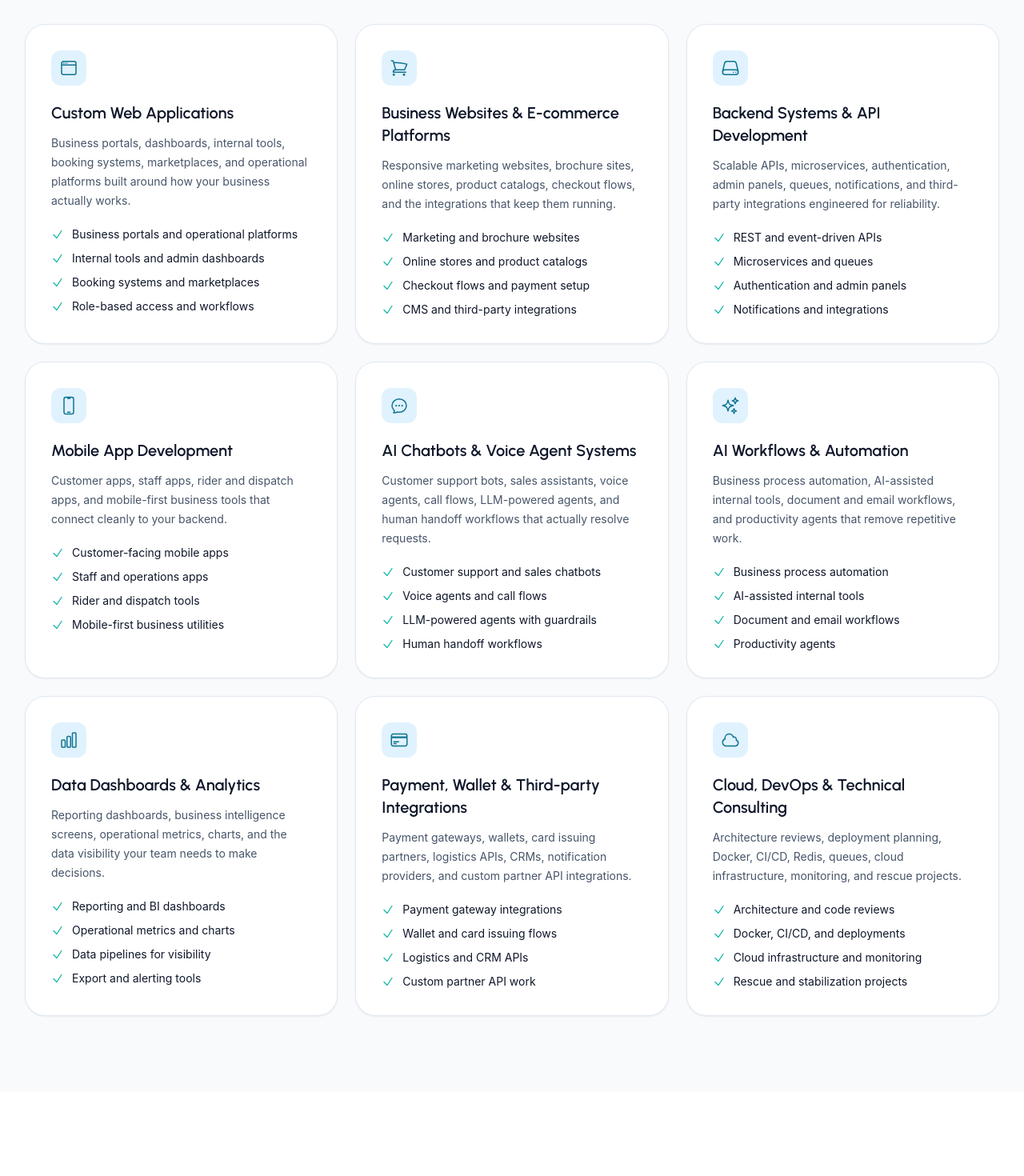
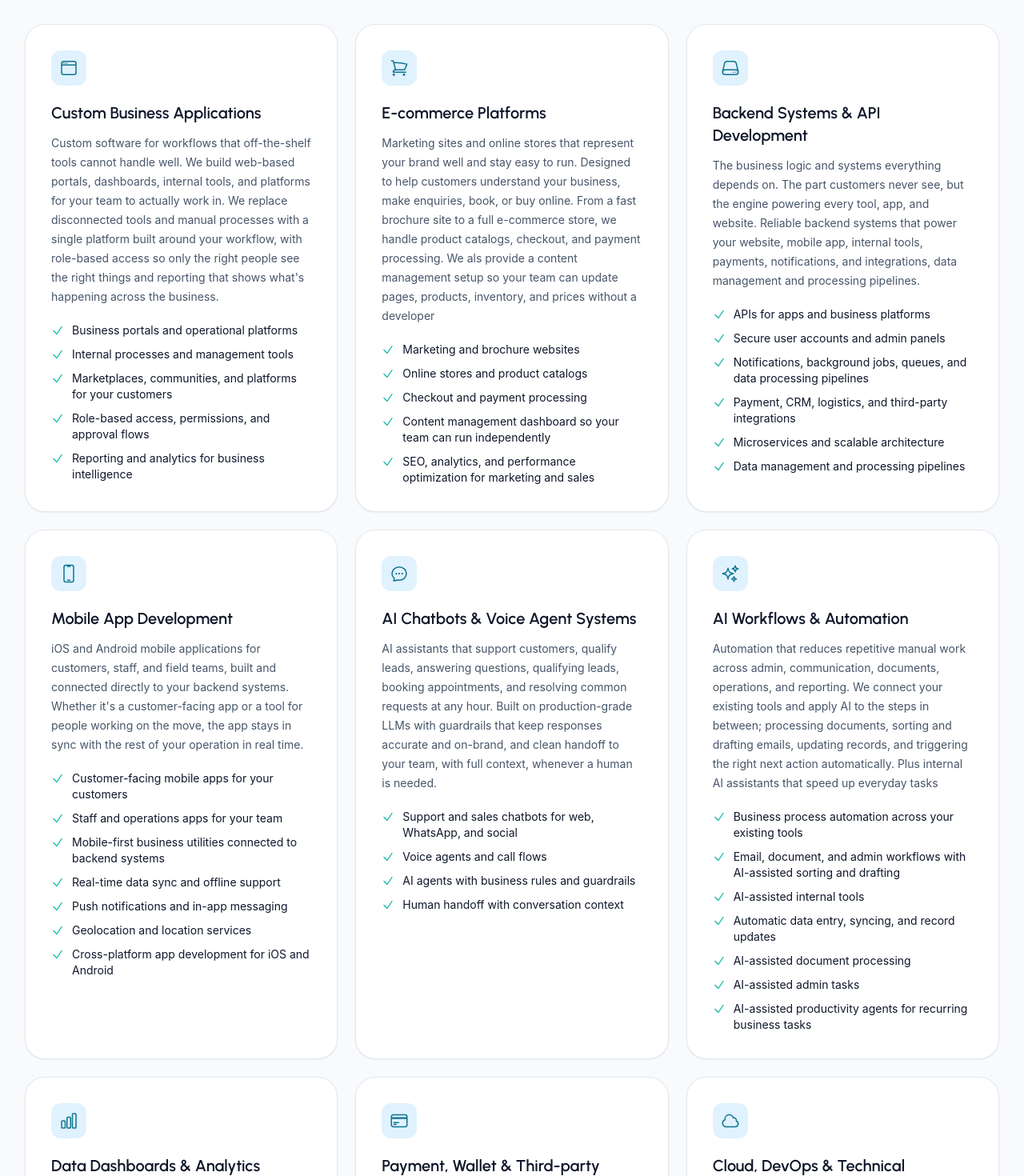
Before and after one commit to ekanSoft/home-site-new, a React (Vite) app: page /services in a window 1280 px wide. Shown: the part 540-2010 px from the top of the page at 80% size. Built offline with nearby package versions, Linux system fonts and the light colour scheme; no server answers.

Commit message:
Update ServicesPreview and Services components: refine service descriptions for clarity, enhance home summaries for better context, and adjust text in the Services page to improve user understanding of offerings.

```diff
--- a/src/components/home/ServicesPreview.tsx
+++ b/src/components/home/ServicesPreview.tsx
@@ -15,8 +15,8 @@ export function ServicesPreview() {
         <div className="flex flex-wrap items-end justify-between gap-6">
           <SectionHeader
             eyebrow="What we do"
-            title="Software delivery across the systems your business depends on"
-            intro="From public websites to business logic APIs, automation, mobile tools, and AI agents, ekansoft focuses on software that fits the operation behind it"
+            title="Software delivery across the systems your business depends on."
+            intro="From customer-facing websites to internal tools, mobile apps, automation, and AI assistants, ekansoft builds practical software around the way your business actually operates."
           />
           <Link
             to="/services"
@@ -42,7 +42,9 @@ export function ServicesPreview() {
               <h3 className="mt-5 text-lg font-semibold text-heading group-hover:text-brand">
                 {service.title}
               </h3>
-              <p className="mt-2 text-sm leading-6 text-muted">{service.summary}</p>
+              <p className="mt-2 text-sm leading-6 text-muted">
+                {service.homeSummary ?? service.summary}
+              </p>
               <span className="mt-5 inline-flex items-center gap-1.5 text-sm font-semibold text-brand">
                 Learn more
                 <ArrowRightIcon className="size-3.5 transition-transform group-hover:translate-x-0.5" />
--- a/src/data/services.ts
+++ b/src/data/services.ts
@@ -1,31 +1,37 @@
-import type { Service } from '../types/site'
+import type { Service, ServiceSlug } from '../types/site'
 
 export const services: Service[] = [
   {
-    slug: 'custom-web-applications',
-    title: 'Custom Web Applications',
-    shortTitle: 'Web Applications',
+    slug: 'custom-business-applications',
+    title: 'Custom Business Applications',
+    shortTitle: 'Custom Applications',
+    homeSummary:
+      'Business portals, dashboards, internal tools and processes, marketplaces, operational platforms, and custom platforms built around your day-to-day workflow.',
     summary:
-      'Business portals, dashboards, internal tools, booking systems, marketplaces, and operational platforms built around how your business actually works.',
+      "Custom software for workflows that off-the-shelf tools cannot handle well. We build web-based portals, dashboards, internal tools, and platforms for your team to actually work in. We replace disconnected tools and manual processes with a single platform built around your workflow, with role-based access so only the right people see the right things and reporting that shows what's happening across the business.",
     details: [
       'Business portals and operational platforms',
-      'Internal tools and admin dashboards',
-      'Booking systems and marketplaces',
-      'Role-based access and workflows',
+      'Internal processes and management tools',
+      'Marketplaces, communities, and platforms for your customers',
+      'Role-based access, permissions, and approval flows',
+      'Reporting and analytics for business intelligence',
     ],
     icon: 'window',
   },
   {
-    slug: 'business-websites-ecommerce',
-    title: 'Business Websites & E-commerce Platforms',
+    slug: 'ecommerce',
+    title: 'E-commerce Platforms',
     shortTitle: 'Websites & E-commerce',
+    homeSummary:
+      'Professional websites and online stores that bring in customers and let them access a clean brochure site to a full shop with products, checkout, and payments',
     summary:
-      'Responsive marketing websites, brochure sites, online stores, product catalogs, checkout flows, and the integrations that keep them running.',
+      'Marketing sites and online stores that represent your brand well and stay easy to run. Designed to help customers understand your business, make enquiries, book, or buy online. From a fast brochure site to a full e-commerce store, we handle product catalogs, checkout, and payment processing. We als provide a content management setup so your team can update pages, products, inventory, and prices without a developer',
     details: [
       'Marketing and brochure websites',
       'Online stores and product catalogs',
-      'Checkout flows and payment setup',
-      'CMS and third-party integrations',
+      'Checkout and payment processing',
+      'Content management dashboard so your team can run independently',
+      'SEO, analytics, and performance optimization for marketing and sales',
     ],
     icon: 'cart',
   },
@@ -33,13 +39,17 @@ export const services: Service[] = [
     slug: 'backend-api-development',
     title: 'Backend Systems & API Development',
     shortTitle: 'Backend & APIs',
+    homeSummary:
+      'The behind-the-scenes systems that keeps your business logic, app, website, payments, notifications, data, admin panels, and business tools working together reliably.',
     summary:
-      'Scalable APIs, microservices, authentication, admin panels, queues, notifications, and third-party integrations engineered for reliability.',
+      'The business logic and systems everything depends on. The part customers never see, but the engine powering every tool, app, and website. Reliable backend systems that power your website, mobile app, internal tools, payments, notifications, and integrations, data management and processing pipelines.',
     details: [
-      'REST and event-driven APIs',
-      'Microservices and queues',
-      'Authentication and admin panels',
-      'Notifications and integrations',
+      'APIs for apps and business platforms',
+      'Secure user accounts and admin panels',
+      'Notifications, background jobs, queues, and data processing pipelines',
+      'Payment, CRM, logistics, and third-party integrations',
+      'Microservices and scalable architecture',
+      'Data management and processing pipelines',
     ],
     icon: 'server',
   },
@@ -47,13 +57,18 @@ export const services: Service[] = [
     slug: 'mobile-app-development',
     title: 'Mobile App Development',
     shortTitle: 'Mobile Apps',
+    homeSummary:
+      'Custom iOS, Android, and cross-platform mobile apps built according to your requirements, users, and business goals.',
     summary:
-      'Customer apps, staff apps, rider and dispatch apps, and mobile-first business tools that connect cleanly to your backend.',
+      "iOS and Android mobile applications for customers, staff, and field teams, built and connected directly to your backend systems. Whether it's a customer-facing app or a tool for people working on the move, the app stays in sync with the rest of your operation in real time.",
     details: [
-      'Customer-facing mobile apps',
-      'Staff and operations apps',
-      'Rider and dispatch tools',
-      'Mobile-first business utilities',
+      'Customer-facing mobile apps for your customers',
+      'Staff and operations apps for your team',
+      'Mobile-first business utilities connected to backend systems',
+      'Real-time data sync and offline support',
+      'Push notifications and in-app messaging',
+      'Geolocation and location services',
+      'Cross-platform app development for iOS and Android',
     ],
     icon: 'device',
   },
@@ -61,13 +76,15 @@ export const services: Service[] = [
     slug: 'ai-chatbots-voice-agents',
     title: 'AI Chatbots & Voice Agent Systems',
     shortTitle: 'AI Chatbots & Voice Agents',
+    homeSummary:
+      'AI assistants that answer customer questions, qualify enquiries, handle routine requests, and pass important conversations to your team.',
     summary:
-      'Customer support bots, sales assistants, voice agents, call flows, LLM-powered agents, and human handoff workflows that actually resolve requests.',
+      'AI assistants that support customers, qualify leads,  answering questions, qualifying leads, booking appointments, and resolving common requests at any hour. Built on production-grade LLMs with guardrails that keep responses accurate and on-brand, and clean handoff to your team, with full context, whenever a human is needed.',
     details: [
-      'Customer support and sales chatbots',
+      'Support and sales chatbots for web, WhatsApp, and social',
       'Voice agents and call flows',
-      'LLM-powered agents with guardrails',
-      'Human handoff workflows',
+      'AI agents with business rules and guardrails',
+      'Human handoff with conversation context',
     ],
     icon: 'chat',
   },
@@ -75,13 +92,18 @@ export const services: Service[] = [
     slug: 'ai-workflows-automation',
     title: 'AI Workflows & Automation',
     shortTitle: 'AI Workflows & Automation',
+    homeSummary:
+      'Automation for repetitive tasks like emails, documents, approvals, reporting, customer follow-ups, and internal admin work.',
     summary:
-      'Business process automation, AI-assisted internal tools, document and email workflows, and productivity agents that remove repetitive work.',
+      'Automation that reduces repetitive manual work across admin, communication, documents, operations, and reporting. We connect your existing tools and apply AI to the steps in between; processing documents, sorting and drafting emails, updating records, and triggering the right next action automatically. Plus internal AI assistants that speed up everyday tasks',
     details: [
-      'Business process automation',
+      'Business process automation across your existing tools',
+      'Email, document, and admin workflows with AI-assisted sorting and drafting',
       'AI-assisted internal tools',
-      'Document and email workflows',
-      'Productivity agents',
+      'Automatic data entry, syncing, and record updates',
+      'AI-assisted document processing',
+      'AI-assisted admin tasks',
+      'AI-assisted productivity agents for recurring business tasks',
     ],
     icon: 'sparkles',
   },
@@ -90,12 +112,15 @@ export const services: Service[] = [
     title: 'Data Dashboards & Analytics',
     shortTitle: 'Dashboards & Analytics',
     summary:
-      'Reporting dashboards, business intelligence screens, operational metrics, charts, and the data visibility your team needs to make decisions.',
+      "Clear visibility into what's happening across your business. We pull data from your different systems into one centralized location so you can see the big picture. Beyond just showing numbers, we help you spot trends, track performance, and understand what's driving results. And with forecasting, we can use your historical data to project what's likely to happen next so you can plan ahead with confidence making you proactive, rather than reactive.",
     details: [
-      'Reporting and BI dashboards',
-      'Operational metrics and charts',
-      'Data pipelines for visibility',
-      'Export and alerting tools',
+      'Data pulled together from all your different sources',
+      'Analysis of trends, patterns, and performance over time',
+      'Forecasting and prediction of future trends',
+      'Reporting and business-intelligence dashboards',
+      'Data cleanup and visibility pipelines',
+      'Live metrics and KPIs that track what matters most',
+      'Insights and alerts that support better decisions',
     ],
     icon: 'chart',
   },
@@ -104,12 +129,15 @@ export const services: Service[] = [
     title: 'Payment, Wallet & Third-party Integrations',
     shortTitle: 'Payments & Integrations',
     summary:
-      'Payment gateways, wallets, card issuing partners, logistics APIs, CRMs, notification providers, and custom partner API integrations.',
+      'Payment integrations that connect your business systems to payment services it needs. From integrating payment gateways and card processing to handling transactions, creating virtual accounts, managing wallets, and processing credit facilities. We build the money side of your product so it\'s accurate, secure, and reliable. We also set up payment webhooks and the behind-the-scenes connections that keep balances, payouts, and records in sync automatically.',
     details: [
-      'Payment gateway integrations',
-      'Wallet and card issuing flows',
-      'Logistics and CRM APIs',
-      'Custom partner API work',
+      'Payment gateway integrations and card processing',
+      'Payment and wallet management',
+      'Wallet, virtual account, and transaction flows',
+      'Credit facilities and credit processing',
+      'Payment webhooks and behind-the-scenes connections',
+      'Balance, payout, and record syncing',
+      'Payment API integrations and reliability fixes',
     ],
     icon: 'card',
   },
@@ -117,13 +145,15 @@ export const services: Service[] = [
     slug: 'cloud-devops-consulting',
     title: 'Cloud, DevOps & Technical Consulting',
     shortTitle: 'Cloud & Consulting',
+    homeSummary:
+      'Help improving, stabilizing, reviewing, or launching software that already exists, especially when reliability or delivery has become a concern.',
     summary:
-      'Architecture reviews, deployment planning, Docker, CI/CD, Redis, queues, cloud infrastructure, monitoring, and rescue projects.',
+      'Senior engineering guidance to launch, scale, and keep your software running well. From architecture reviews and deployment planning to cloud infrastructure, monitoring, and performance, we help you make the right technical decisions — and step in to rescue and stabilize projects that have stalled or gone off track.',
     details: [
       'Architecture and code reviews',
-      'Docker, CI/CD, and deployments',
-      'Cloud infrastructure and monitoring',
-      'Rescue and stabilization projects',
+      'Deployment planning and CI/CD setup',
+      'Cloud infrastructure, monitoring, and reliability work',
+      'Rescue projects for unstable or hard-to-maintain systems',
     ],
     icon: 'cloud',
   },
@@ -131,10 +161,11 @@ export const services: Service[] = [
 
 /** Services highlighted on the Home page preview section. */
 export const featuredServiceSlugs = [
-  'custom-web-applications',
-  'business-websites-ecommerce',
+  'custom-business-applications',
+  'ecommerce',
   'backend-api-development',
+  'mobile-app-development',
   'ai-chatbots-voice-agents',
   'ai-workflows-automation',
-  'cloud-devops-consulting',
-] as const
+  // 'cloud-devops-consulting',
+] as const satisfies readonly ServiceSlug[]
--- a/src/pages/Services.tsx
+++ b/src/pages/Services.tsx
@@ -11,32 +11,32 @@ const aiHighlights = [
   {
     title: 'Customer support & sales bots',
     description:
-      'Chatbots that answer real questions, qualify leads, and hand off to a human when it matters.',
+      'Chatbots that answer common questions, collect useful details, qualify leads, and reduce repetitive support work.',
   },
   {
     title: 'Voice agents & call flows',
     description:
-      'Voice systems that handle calls naturally — booking, routing, and resolving without long hold times.',
+      'Voice systems for booking, routing, follow-ups, and routine calls, with escalation when a person needs to step in.',
   },
   {
-    title: 'LLM agents with guardrails',
+    title: 'AI agents with guardrails',
     description:
-      'Production-grade agents built on OpenAI and Anthropic models, with structured outputs and safe fallbacks.',
+      'AI assistants built with clear limits, structured outputs, business rules, and safe fallback paths.',
   },
   {
     title: 'Human handoff workflows',
     description:
-      'Escalation paths that keep your team in control, with full conversation context carried over.',
+      'Escalation flows that give your team the conversation history and context needed to take over smoothly.',
   },
 ]
 
 const capabilities = [
-  'Architecture design and system reviews',
-  'API-first development with clear documentation',
-  'Queues, caching, and background processing',
-  'CI/CD pipelines and containerized deployments',
-  'Payment, wallet, and logistics integrations',
-  'Monitoring, logging, and production support',
+  'Architecture planning and system reviews',
+  'API design and integration planning',
+  'Secure accounts, roles, and admin workflows',
+  'Payments, notifications, CRM, and logistics integrations',
+  'Cloud deployment, monitoring, and release setup',
+  'Stabilization and improvement of existing systems',
 ]
 
 export default function Services() {
@@ -58,9 +58,9 @@ export default function Services() {
               What you can hire ekansoft to build.
             </h1>
             <p className="mt-6 text-lg leading-8 text-muted">
-              Practical software services for businesses — from customer-facing
-              websites and apps to backend systems, AI agents, and the
-              integrations that hold everything together.
+              Practical software services for businesses that need better
+              websites, internal tools, apps, integrations, automation, AI
+              systems, or technical support for existing platforms.
             </p>
           </div>
         </Container>
@@ -88,8 +88,9 @@ export default function Services() {
                 AI Chatbots &amp; Voice Agent Systems
               </h2>
               <p className="mt-4 text-lg leading-8 text-brand-soft">
-                The fastest-growing part of our work: AI systems that talk to
-                your customers — and know when to bring in a human.
+                AI systems can now handle real customer conversations, but they
+                still need clear business rules, reliable handoff paths, and
+                careful implementation.
               </p>
             </div>
             <div className="mt-12 grid gap-6 sm:grid-cols-2">
@@ -124,8 +125,8 @@ export default function Services() {
           <div className="grid gap-12 lg:grid-cols-2 lg:gap-16">
             <SectionHeader
               eyebrow="Technical capability"
-              title="Engineering depth you can rely on."
-              intro="Beyond individual services, ekansoft brings senior engineering judgment: choosing the right architecture, keeping systems maintainable, and shipping software that holds up in production."
+              title="Engineering depth behind the business outcome."
+              intro="Behind every service is the technical work needed to make the software reliable, maintainable, secure, and ready for real users."
             />
             <div>
               <ul className="grid gap-3 sm:grid-cols-2">
@@ -151,7 +152,7 @@ export default function Services() {
       <section className="border-t border-border bg-surface-soft py-20">
         <Container className="text-center">
           <h2 className="mx-auto max-w-2xl text-3xl font-semibold tracking-tight text-heading text-balance">
-            Not sure which service fits? Describe the problem — we&apos;ll suggest
+            Not sure which service fits? Describe the problem and we will suggest
             the right approach.
           </h2>
           <div className="mt-8">
--- a/src/types/site.ts
+++ b/src/types/site.ts
@@ -1,6 +1,6 @@
 export type ServiceSlug =
-  | 'custom-web-applications'
-  | 'business-websites-ecommerce'
+  | 'custom-business-applications'
+  | 'ecommerce'
   | 'backend-api-development'
   | 'mobile-app-development'
   | 'ai-chatbots-voice-agents'
@@ -13,6 +13,7 @@ export type Service = {
   slug: ServiceSlug
   title: string
   shortTitle: string
+  homeSummary?: string
   summary: string
   details: string[]
   icon: ServiceIconName
```
